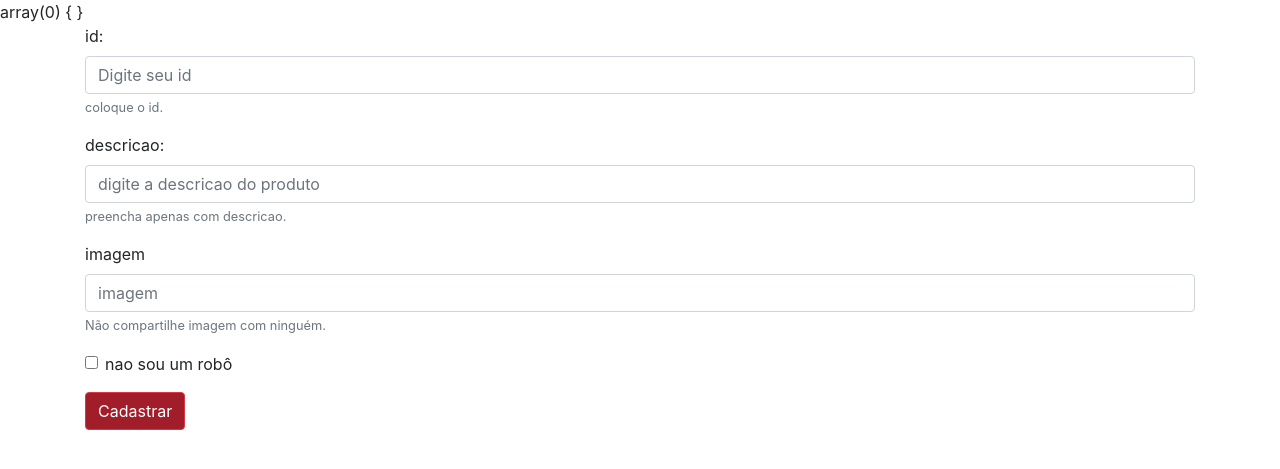
After one commit to morenoluiz/mercantil_economize, a PHP site: page /promo.php in a window 1280 px wide. The commit adds this page. Shown: the top 469 px of the page. Run offline with PHP 8.4, Linux system fonts and the light colour scheme.

Commit message:
codigo pronto
codigo terminado

```diff
--- a/produto/controler-produto.php
+++ b/produto/controler-produto.php
@@ -9,7 +9,7 @@ $produto = new produto();
 $produto->setDescricao($_POST['descricao']);
 $produto->setQuantidade($_POST['quantidade']);
 $produto->setPreco($_POST['preco']);
-$produto->setMedida(4_POST['medida']);
+$produto->setMedida($_POST['medida']);
 
 $modelo->adicionar($produto);
 
--- /dev/null
+++ b/promo.php
@@ -0,0 +1,50 @@
+<?php
+include 'promocao/controler-promocao.php';
+?>
+<!DOCTYPE html>
+<html>
+<head>
+    <meta charset="UTF-8">
+    <link href="css/bootstrap.min.css" rel="stylesheet" >
+    <link href="css/meuestilo.css" rel="stylesheet">
+</head>
+<body>
+    <div class="container">
+    <form method="POST" action ="index.php">
+
+
+        <!-- CAMPO id -->
+        <div class="form-group">
+            <label for="id">id:</label>
+            <input type="text" class="form-control" id="id" name="id" aria-describedby="id" placeholder="Digite seu id">
+            <small id="id" class="form-text text-muted">coloque o id.</small>
+        </div>
+
+        <!-- CAMPO descricao -->
+        <div class="form-group">
+            <label for="descricao">descricao:</label>
+            <input type="text" class="form-control" id="descricao" name="descricao" aria-describedby="descricao" placeholder="digite a descricao do produto">
+            <small id="descricao" class="form-text text-muted">preencha apenas com descricao.</small>
+        </div>
+
+        <!-- CAMPO imagem -->
+        <div class="form-group">
+            <label for="imagem">imagem</label>
+            <input type="imagem" class="form-control" id="" name="imagem" aria-describedby="imagem" placeholder="imagem">
+            <small id="imagem" class="form-text text-muted">Não compartilhe imagem com ninguém.</small>
+        </div>
+
+        <div class="form-group form-check">
+            <input type="checkbox" class="form-check-input" id="exampleCheck1">
+            <label class="form-check-label" for="exampleCheck1">nao sou um robô</label>
+        </div>
+
+        <button type="submit" class="btn btn-danger" name="cadastrar" >Cadastrar</button>
+    </form>
+
+
+
+
+    </div>
+</body>
+</html>
```
